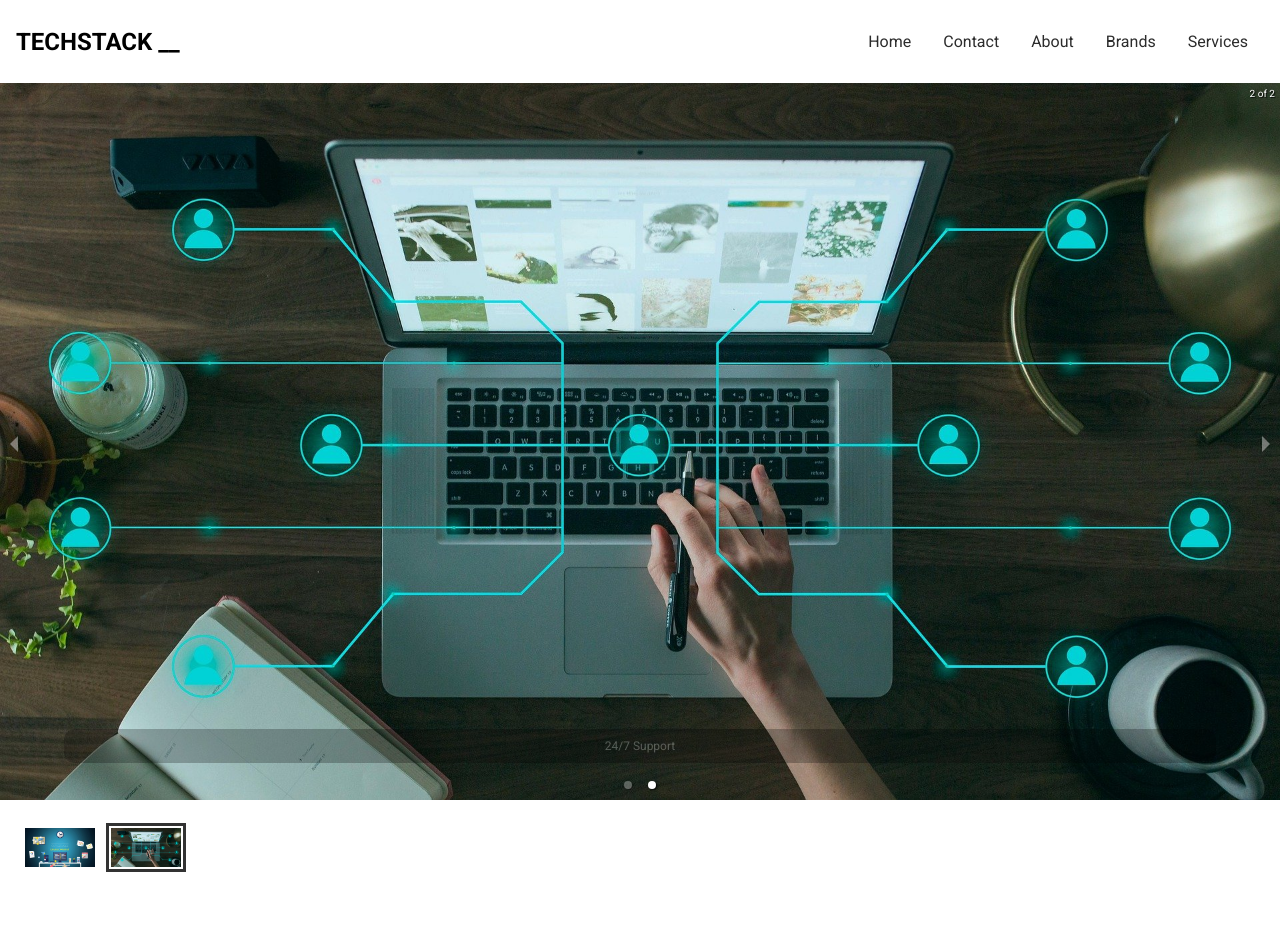
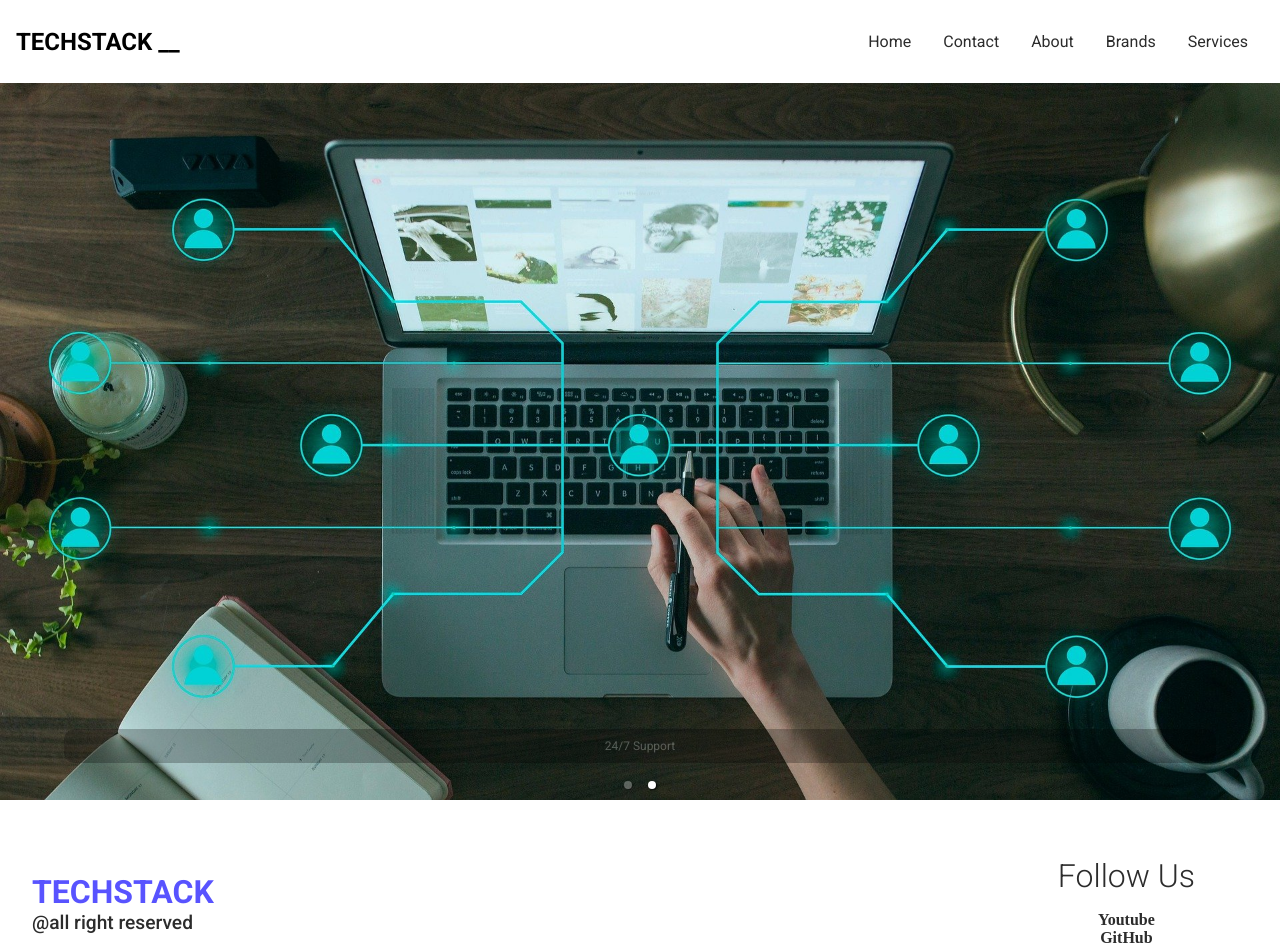
Before and after one commit to Mohammad-Shameem/tech-stack, a React (Create React App) app: page /services in a window 1280 px wide. Shown: the top 947 px of the page. Before the commit the page ends 896 px from the top, so only its background shows below. Built offline with nearby package versions, Linux system fonts and the light colour scheme.

Commit message:
service adding completed

```diff
--- a/src/Components/Services.js
+++ b/src/Components/Services.js
@@ -4,12 +4,14 @@ import "react-responsive-carousel/lib/styles/carousel.min.css";
 
 import img1 from "../assets/picture-3.jpg"
 import img2 from "../assets/picture-4.jpg"
+import Footer from './Footer';
 
 const Services = () => {
     return (
-        <div className='services'>
+        <>
+        <div className='services' >
 
-      <Carousel infiniteLoop autoPlay >
+      <Carousel infiniteLoop autoPlay showArrows={false} showStatus={false} interval={1000} showThumbs={false} >
         <div>
             <img  src={img1} alt="item1" />
             <p className='legend'>MEARN stack</p>
@@ -21,6 +23,8 @@ const Services = () => {
         </div>
         </Carousel>
         </div>
+        <Footer></Footer>
+        </>
     );
 };
 
```
Also changed, not shown: src/styles/services.scss (deleted).
